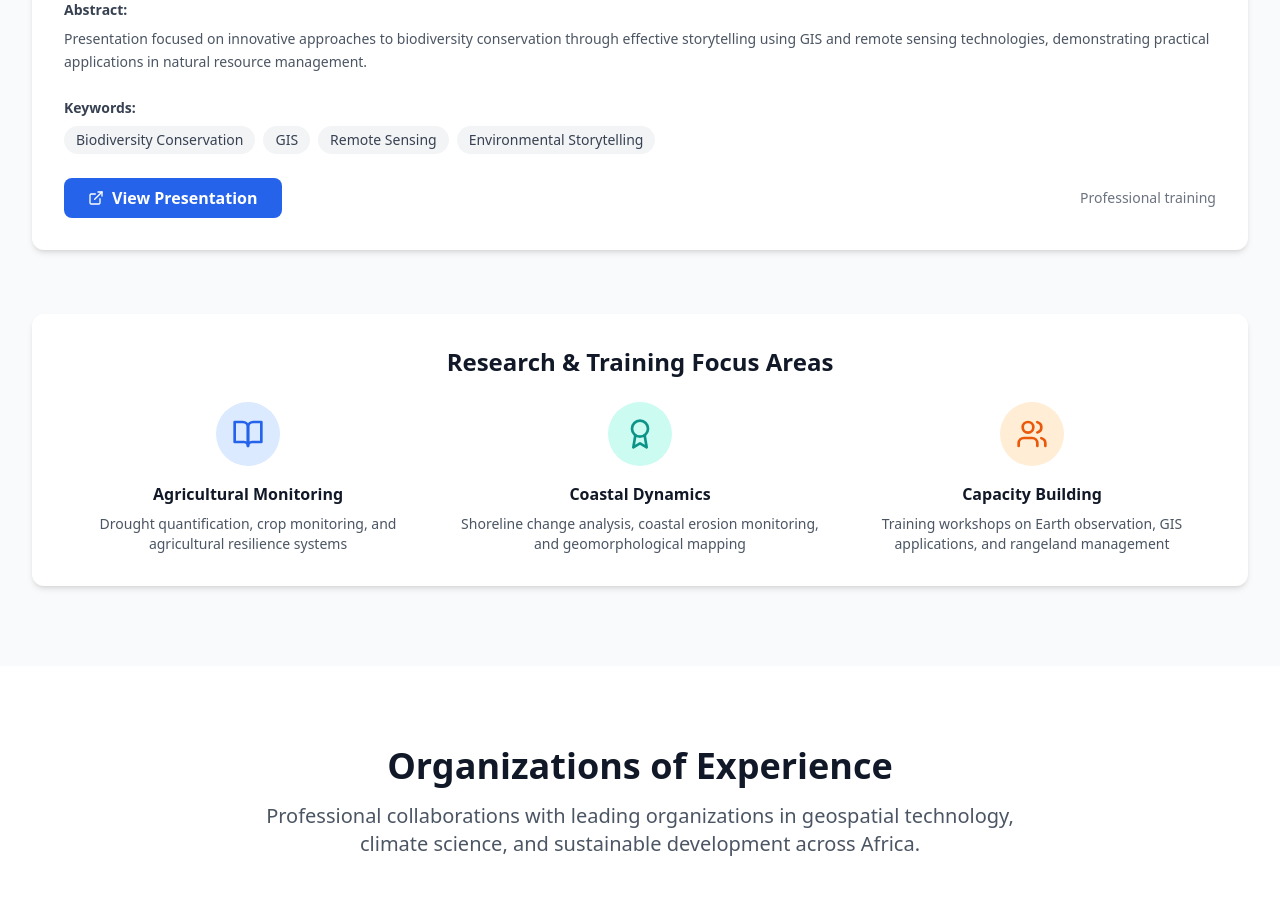
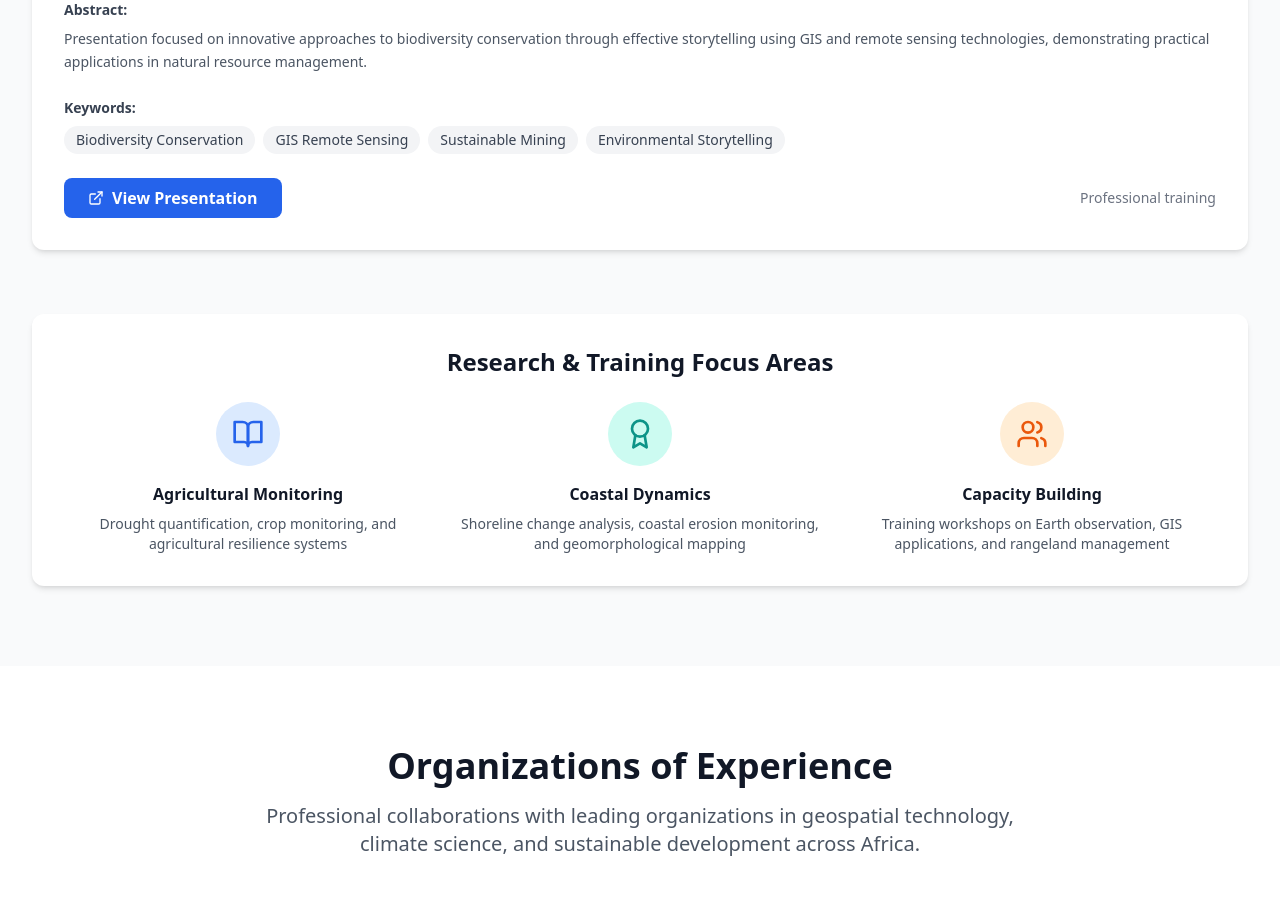
Before and after one commit to Bonface9067/Portfolio_2, a React (Vite) app: page / in a window 1280 px wide. Shown: the part 11040-11961 px from the top of the page. Built offline with nearby package versions, Linux system fonts and the light colour scheme; no server answers; the database is empty.

Commit message:
Connection

```diff
--- a/src/components/Sections/Publications.tsx
+++ b/src/components/Sections/Publications.tsx
@@ -75,7 +75,7 @@ const Publications: React.FC = () => {
       venue: '4th Biennial International CEMEREM Conference, Sarova Whitesands Hotel, Mombasa, Kenya',
       theme: 'The Future of Mining and Natural Resources in Africa',
       abstract: 'Presentation focused on innovative approaches to biodiversity conservation through effective storytelling using GIS and remote sensing technologies, demonstrating practical applications in natural resource management.',
-      keywords: ['Biodiversity Conservation', 'GIS', 'Remote Sensing', 'Environmental Storytelling'],
+      keywords: ['Biodiversity Conservation', 'GIS Remote Sensing', 'Sustainable Mining', 'Environmental Storytelling'],
       WorkshopUrl: 'https://storymaps.arcgis.com/stories/cd4be5d84d404c07b963167cfda8a431',
     }
   ];
```
